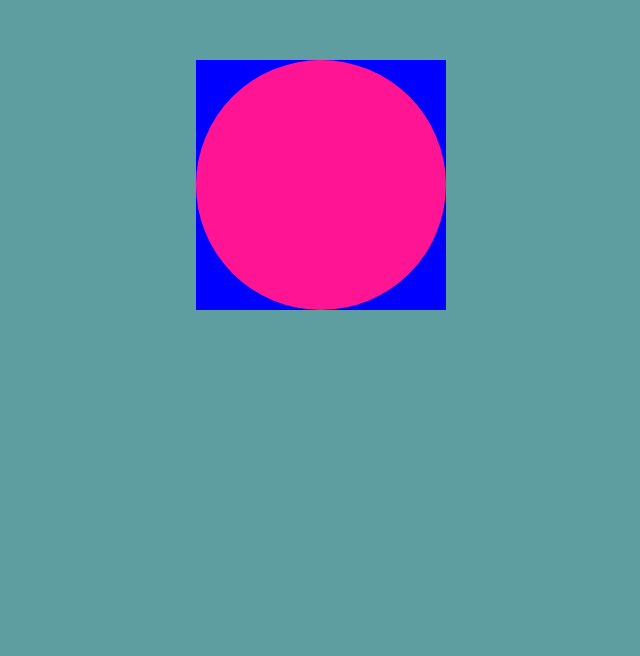
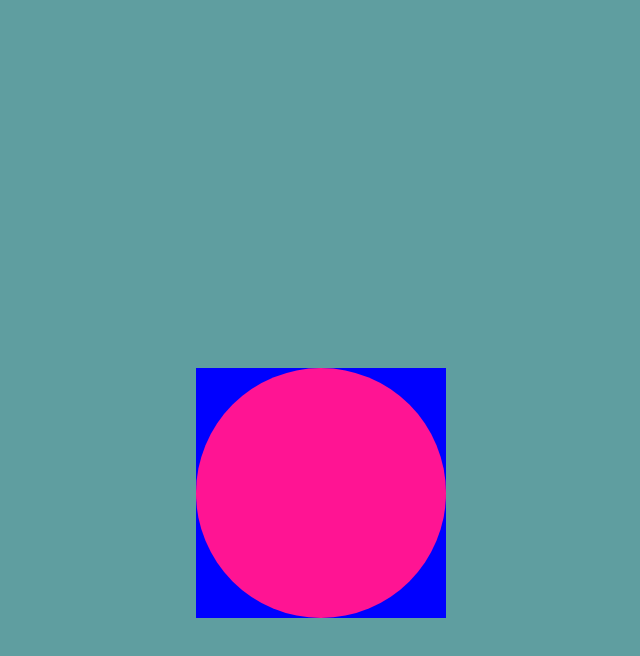
Before and after one commit to Sabithaananthan/DemoFrontEnd, a plain HTML site: page index.html in a window 1280 px wide. Shown: the part 264-920 px from the top of the page, without its empty margins (319-959 px from the left). Before the commit the page ends 898 px from the top, so only its background shows below. Drawn offline with Linux system fonts and the light colour scheme.

Commit message:
slight change

```diff
--- a/index.html
+++ b/index.html
@@ -4,10 +4,12 @@
     <link rel="stylesheet" href="stylesheet.css">
 </head>
 <body bgcolor="#5f9ea0">
-<div class="flex-rect">
-    <div class="rect" id="inline-rect">
+<div>
+<div class="flex-rect" >
+    <div class="rect" >
         <div class="circle"></div>
     </div>
 </div>
+</div>
 </body>
 </html>
--- a/stylesheet.css
+++ b/stylesheet.css
@@ -1,24 +1,19 @@
 .flex-rect{
     display: flex;
     position: relative;
+    margin: 50%;
     justify-content: center;
     align-content: center;
-    padding: 25% 50%;
 }
 
 .rect{
     width: 500px;
     height: 250px;
     background-color: blue;
-   padding-left: 12%;
 }
 
-#inline-rect{
-    display: inline;
-}
 
 .circle{
-
     width: 250px;
     height: 250px;
     border-radius: 50%;
```
